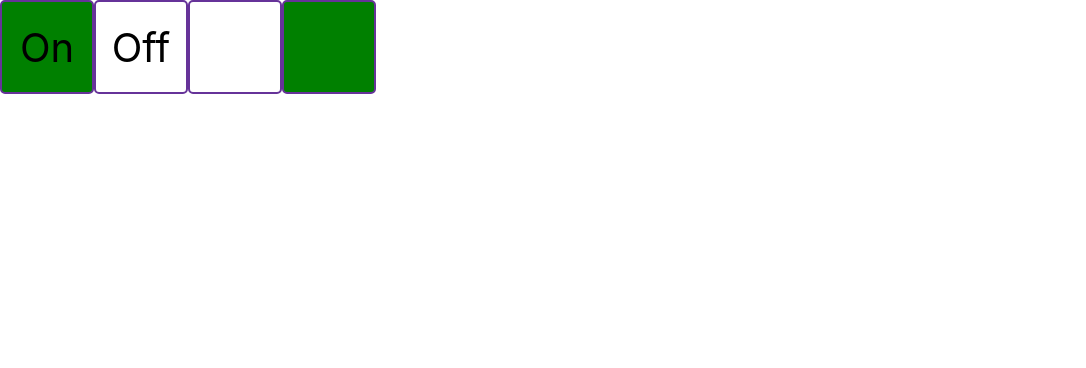
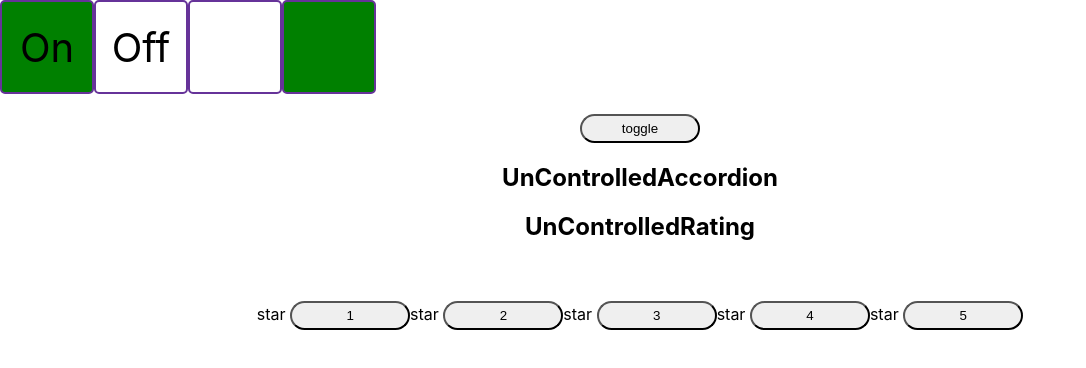
Before and after one commit to mabar84/testing-and-training, a React (Create React App) app: page / in a window 1280 px wide. Shown: the top 368 px of the page, without its empty margins (0-1086 px from the left). Built offline with nearby package versions, Linux system fonts and the light colour scheme.

Commit message:
kabzda 6 is done unControlled Accordion and Rating

```diff
--- a/src/App.tsx
+++ b/src/App.tsx
@@ -7,6 +7,8 @@ import {ResetUseEffect} from "./learn/ResetUseEffect";
 import {Accordion} from "./learn/Accordion/Accordion";
 import {Rating} from "./learn/Rating/Rating";
 import {OnOff} from "./learn/OnOff/OnOff";
+import {UnControlledAccordion} from "./learn/Accordion/UnControlledAccordion";
+import {UnControlledRating} from "./learn/Rating/UnControlledRating";
 
 function App() {
     console.log('APP')
@@ -35,7 +37,8 @@ function App() {
     return (
         <div className="App">
             <OnOff on={true}/>
-
+            <UnControlledAccordion title={'UnControlledAccordion'}/>
+            <UnControlledRating title={'UnControlledRating'}/>
             {/*<h2>{value}</h2>*/}
             {/*<button onClick={incHandler}>inc</button>*/}
             {/*<header className="App-header">*/}
--- /dev/null
+++ b/src/learn/Accordion/UnControlledAccordion.tsx
@@ -0,0 +1,38 @@
+import {useState} from "react";
+
+type TAccordion = {
+    title: string
+}
+
+export const UnControlledAccordion = ({title}: TAccordion) => {
+    console.log('Accordion rendered')
+    const [collapsed, setCollapsed] = useState(true)
+    const AccordionClickHandler = () => {
+        setCollapsed(!collapsed)
+    }
+
+    return <>
+        <button onClick={AccordionClickHandler}>toggle</button>
+        <AccordionTitle title={title}/>
+        {!collapsed && <AccordionBody/>}
+    </>
+}
+
+
+const AccordionTitle = ({title}: TAccordion) => {
+    console.log('AccordionTitle rendered')
+
+
+    return <>
+        <h2>{title}</h2>
+    </>
+}
+const AccordionBody = () => {
+    console.log('AccordionBody rendered')
+    return <ul>
+        <li>1</li>
+        <li>2</li>
+        <li>3</li>
+    </ul>
+
+}
--- /dev/null
+++ b/src/learn/Rating/UnControlledRating.tsx
@@ -0,0 +1,67 @@
+import {useState} from "react";
+
+type TRating = {
+    title: string
+}
+
+export const UnControlledRating = ({title}: TRating) => {
+    console.log('rating')
+    return <>
+        <StarsTitle title={title}/>
+        <StarsBody/>
+    </>
+}
+const StarsTitle = ({title}: Pick<TRating, 'title'>) => {
+    console.log('StarsTitle')
+    return <>
+        <h2> {title} </h2>
+        <br/>
+    </>
+}
+const StarsBody = () => {
+    console.log('StarsBody')
+    const [value, setValue] = useState(0)
+
+    return <>
+        <Star selected={value > 0}/>
+        <button onClick={() => {
+            setValue(1)
+        }}>1
+        </button>
+        <Star selected={value > 1}/>
+        <button onClick={() => {
+            setValue(2)
+        }}>2
+        </button>
+        <Star selected={value > 2}/>
+        <button onClick={() => {
+            setValue(3)
+        }}>3
+        </button>
+        <Star selected={value > 3}/>
+        <button onClick={() => {
+            setValue(4)
+        }}>4
+        </button>
+        <Star selected={value > 4}/>
+        <button onClick={() => {
+            setValue(5)
+        }}>5
+        </button>
+    </>
+}
+
+type TStar = {
+    selected: boolean
+}
+
+const Star = ({selected}: TStar) => {
+    console.log('Star')
+    if (selected) {
+        return <b>
+            star&nbsp;
+        </b>
+    } else {
+        return <>star&nbsp;</>
+    }
+}
```
